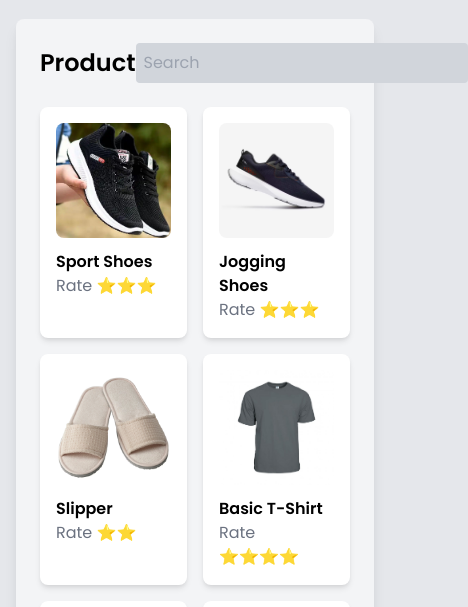
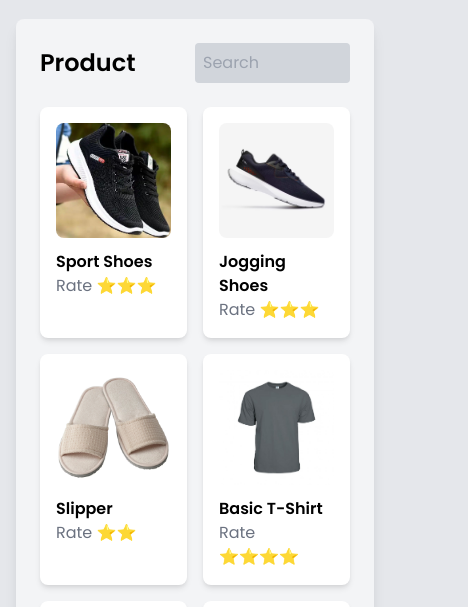
Before and after one commit to AxoGM/hci-presention, a plain HTML site: page index.html in a window 390 px wide. Shown: the part 161-768 px from the top of the page, 468 px wide, since content can reach past the window. Drawn offline with nearby package versions, Linux system fonts and the light colour scheme.

Commit message:
Add files via upload

```diff
--- a/index.html
+++ b/index.html
@@ -23,6 +23,12 @@
         <style>
             body {
                 font-family: "Poppins", sans-serif;
+            }
+            @media (max-width: 700px) {
+                .p-2 {
+                    padding: 0.5rem;
+                    width: 50%;
+                }
             }
         </style>
     </head>
```
